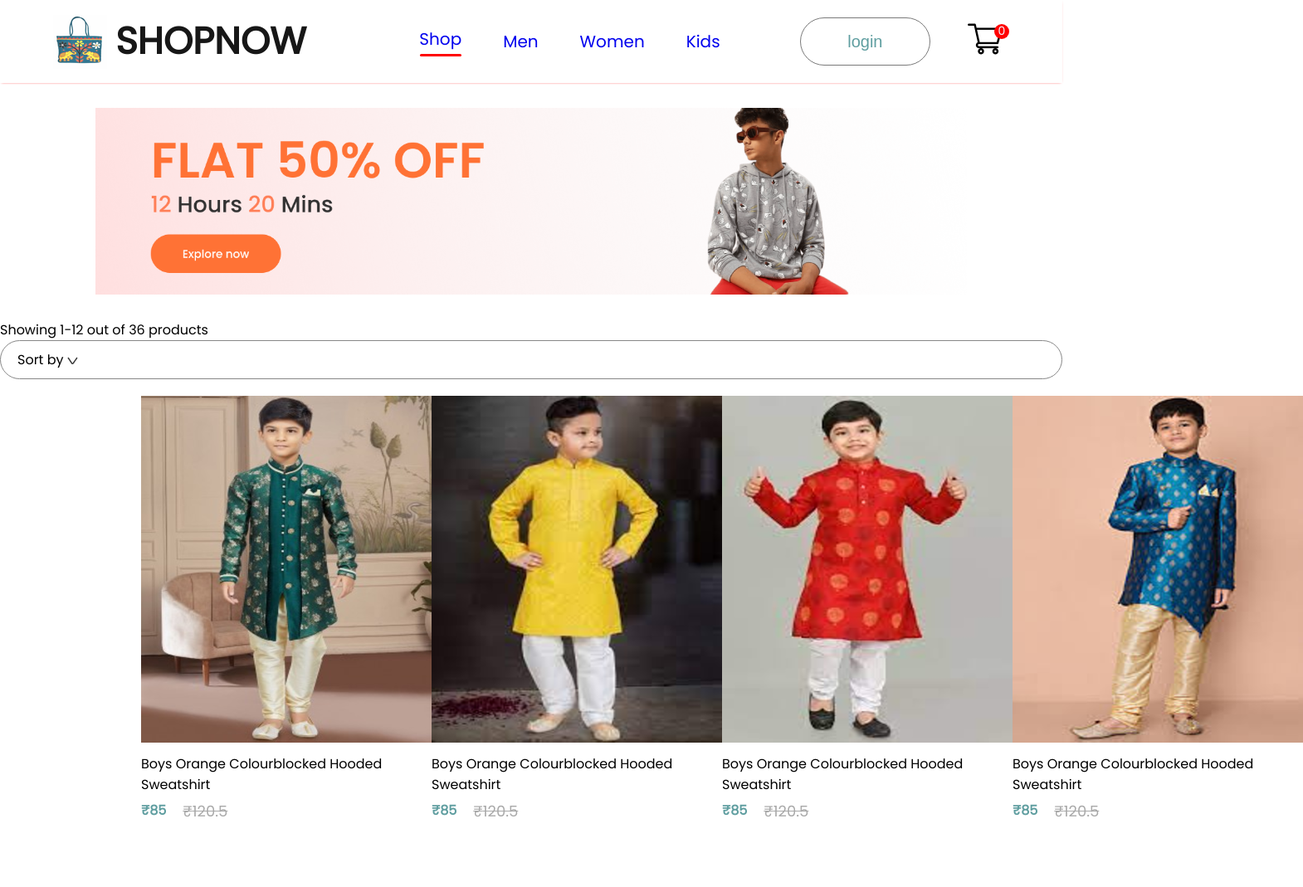
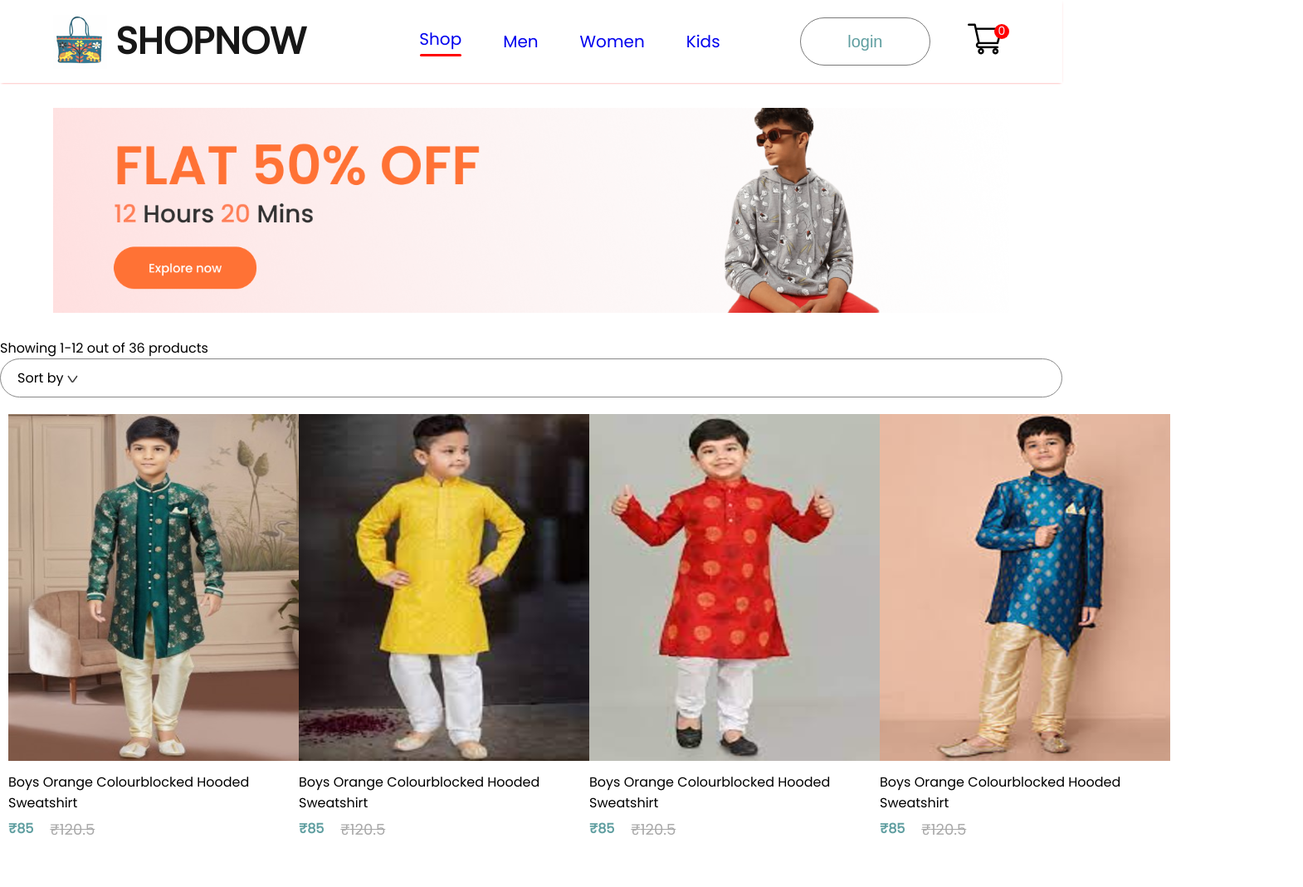
Before and after one commit to MistyGrover03/ShopNowApp, a React (Create React App) app: page /kids in a window 1280 px wide. Shown: the top 1069 px of the page at 83% size, 1570 px wide, since content can reach past the window. Built offline with nearby package versions, Linux system fonts and the light colour scheme.

Commit message:
adding mens, women styling change

```diff
--- a/src/Pages/CSS/ShopCategory.css
+++ b/src/Pages/CSS/ShopCategory.css
@@ -1,7 +1,7 @@
 .shopcategory-banner{
     display:block;
     margin: 30px auto;
-    width: 82%;
+    width: 90%;
 }
 .shopcategory-indexsort{
     display: flex;
@@ -18,7 +18,7 @@
     font-weight: 600;
 }
 .shopcategory-products{
-    margin: 20px 170px;
+    margin: 20px 10px;
     display: grid;
     grid-template-columns: 1fr 1fr 1fr 1fr;
     row-gap: 80px;
--- a/src/Pages/LoginSignup.jsx
+++ b/src/Pages/LoginSignup.jsx
@@ -15,7 +15,6 @@ const LoginSignup = () => {
         password,
       });
 
-      // Handle the response as needed (e.g., update state oyr redirect on success).
       console.log(response.data);
     } catch (error) {
       // Handle AxiosError
```
